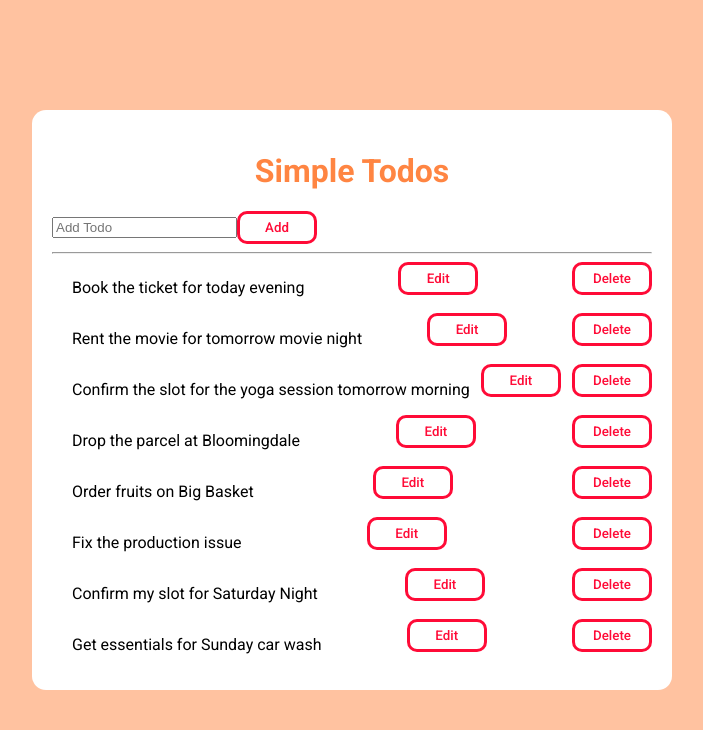
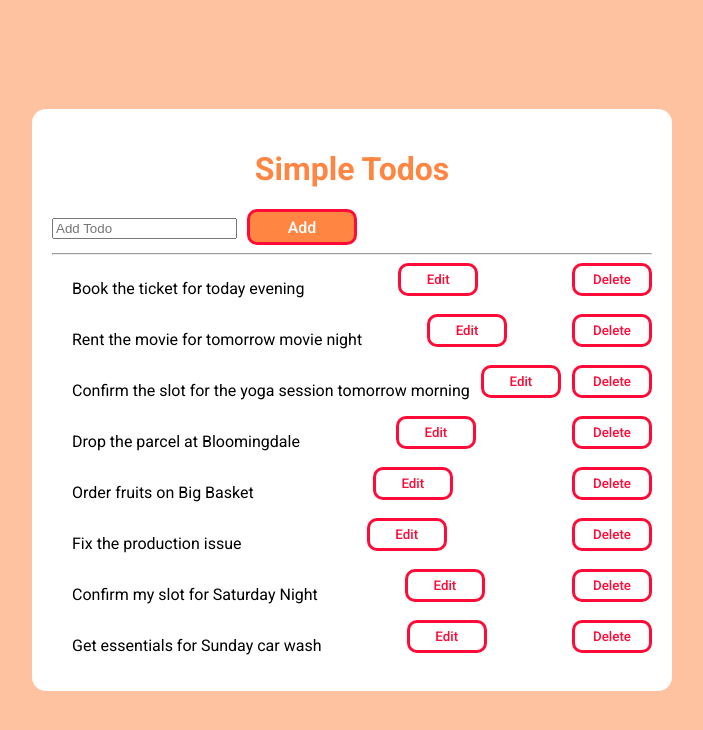
Before and after one commit to DharmatejaKathi/TodoList, a React (Create React App) app: page / in a window 1280 px wide. Shown: the top 730 px of the page, without its empty margins (288-991 px from the left). Built offline with nearby package versions, Linux system fonts and the light colour scheme; a web font is replaced by a local one.

Commit message:
Update index.css

```diff
--- a/src/components/SimpleTodos/index.css
+++ b/src/components/SimpleTodos/index.css
@@ -18,3 +18,32 @@
   font-family: 'Roboto';
   font-weight: bold;
 }
+.add-button {
+  width: 110px;
+  height: 36px;
+  border-radius: 10px;
+  background-color: #ff8542;
+  border: #ff0b37 solid;
+  color: white;
+  font-family: 'Roboto';
+  font-weight: 450;
+  cursor: pointer;
+  font-size: 16px;
+  margin-left: 10px;
+}
+.add-input {
+  width: 260px;
+  height: 37px;
+  border-radius: 10px;
+  border: 1.8px #ff0b37 solid;
+  outline: #ff8542;
+  padding-left: 10px;
+  color: gray;
+  font-family: 'Roboto';
+}
+
+.add-input::placeholder {
+  color: gray;
+  font-family: 'Roboto';
+  font-size: 14px;
+}
```
